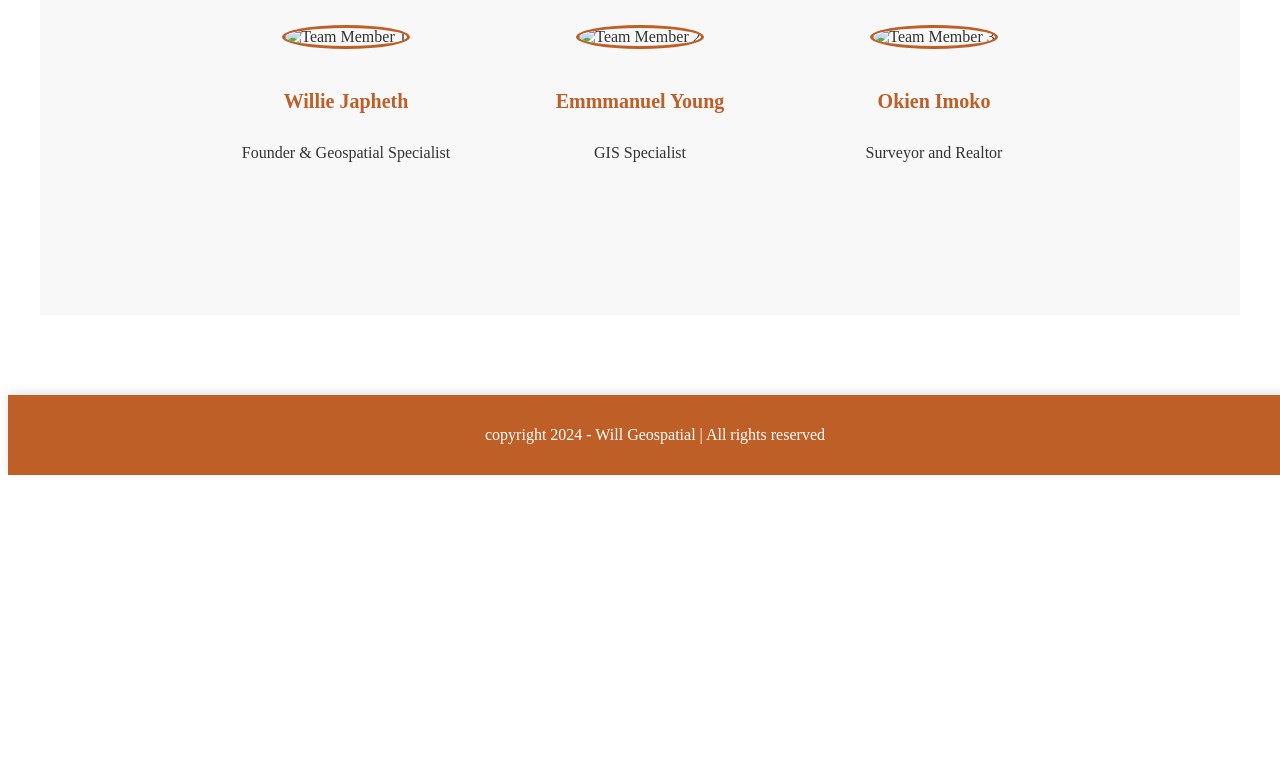
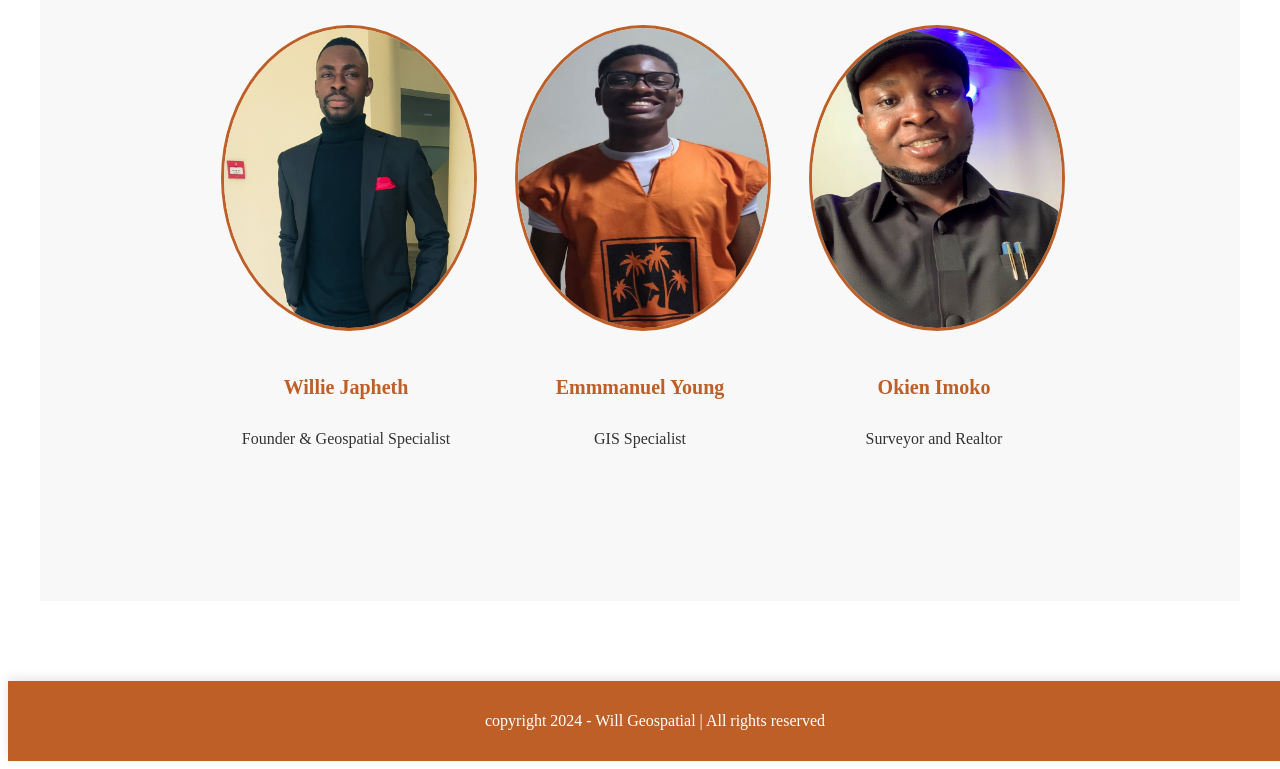
Before and after one commit to willgeospatial/willgeospatial.github.io, a plain HTML site: page About us.html in a window 1280 px wide. Shown: the part 716-1485 px from the top of the page. Before the commit the page ends 1199 px from the top, so only its background shows below. Drawn offline with Linux system fonts and the light colour scheme.

Commit message:
Update About us.html

```diff
--- a/About us.html
+++ b/About us.html
@@ -10,7 +10,7 @@
 
     <!-- Header Section -->
     <header>
-        <img src="img/logo.jpeg" alt="Will Geospatial Logo" class="logo">
+        <img src="logo.jpeg" alt="Will Geospatial Logo" class="logo">
         <h1>WILL GEOSPATIAL</h1>
     </header>
 
@@ -42,17 +42,17 @@
         <section class="team">
             <h3>Meet Our Team</h3>
             <div class="team-member">
-                <img src="img/ceo.jpg" alt="Team Member 1">
+                <img src="ceo.jpg" alt="Team Member 1">
                 <h4>Willie Japheth</h4>
                 <p>Founder & Geospatial Specialist</p>
             </div>
             <div class="team-member">
-                <img src="img/emma1.jpg" alt="Team Member 2">
+                <img src="emma1.jpg" alt="Team Member 2">
                 <h4>Emmmanuel Young</h4>
                 <p>GIS Specialist</p>
             </div>
             <div class="team-member">
-                <img src="img/imoko.jpg" alt="Team Member 3">
+                <img src="imoko.jpg" alt="Team Member 3">
                 <h4>Okien Imoko</h4>
                 <p>Surveyor and Realtor</p>
             </div>
```
